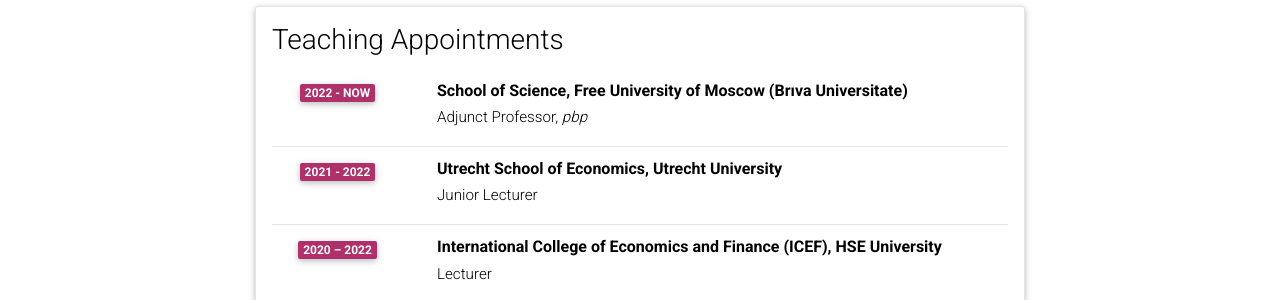
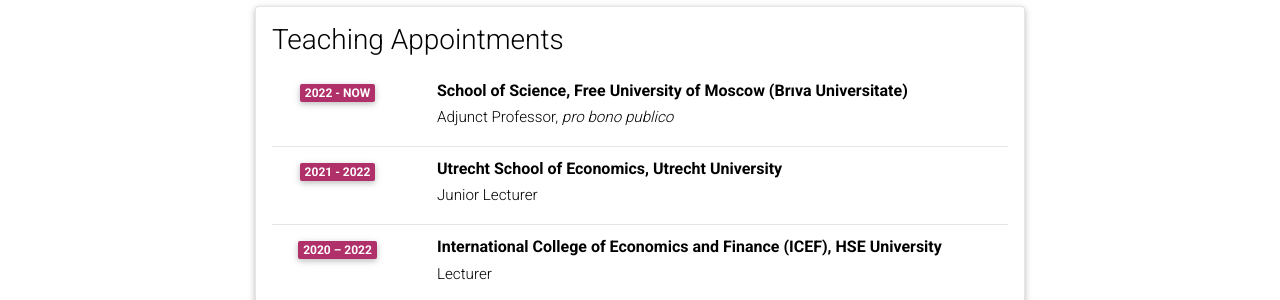
Before and after one commit to egorbronnikov/egorbronnikov.github.io, a Jekyll site: the page built from _pages/cv.md, in a window 1280 px wide and 900 px high, scrolled down 1949 px. Shown: the part 152-452 px from the top of the window. Built offline with Jekyll 4.4.1, drawn with Linux system fonts in a browser that asks for light colours; comment, search, counter and statistics services are not loaded; a style sheet for code colours, icons or effects is not loaded.

Commit message:
Update cv.yml

```diff
--- a/_data/cv.yml
+++ b/_data/cv.yml
@@ -78,7 +78,7 @@
   type: time_table
   contents:
     - title: School of Science, Free University of Moscow (Brıva Universitate)
-      institution: Adjunct Professor, <i>pbp</i>
+      institution: Adjunct Professor, <i>pro bono publico</i>
       year: 2022 - now
     - title: Utrecht School of Economics, Utrecht University
       institution: Junior Lecturer
```
